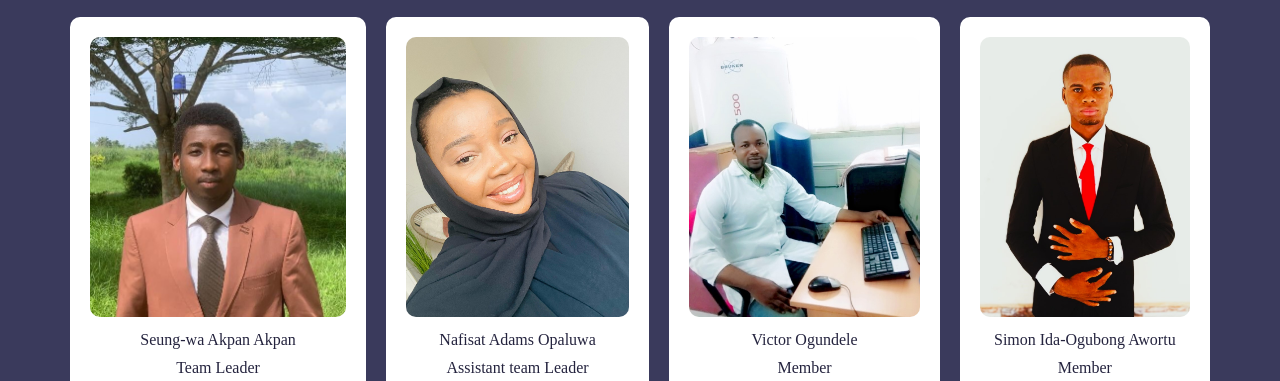
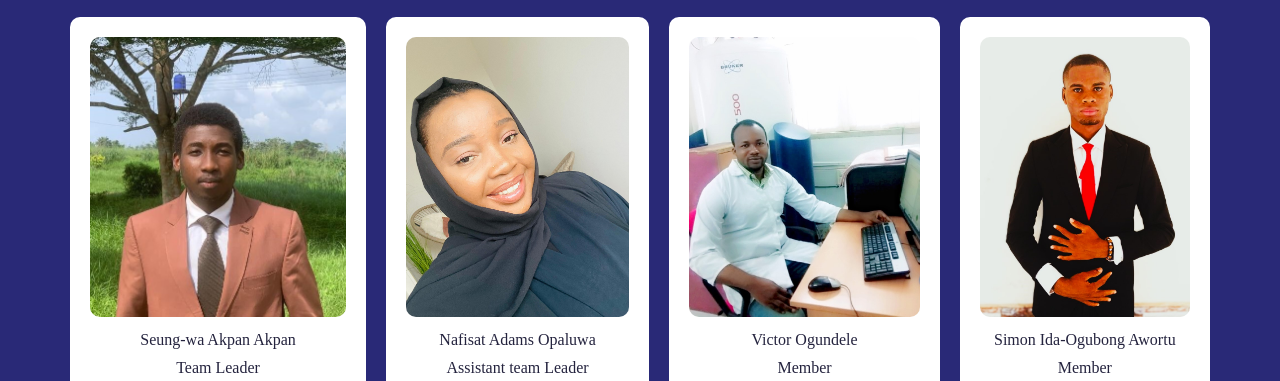
Before and after one commit to idason002/Team-project, a plain HTML site: page index.html in a window 1280 px wide. Shown: the part 80-461 px from the top of the page. Drawn offline with Linux system fonts and the light colour scheme.

Commit message:
team project

```diff
--- a/style.css
+++ b/style.css
@@ -6,7 +6,7 @@
 
 
 body{
-    background-color: #3A3A5C;
+    background-color: #292977;
     min-height: 100vh;
     width: 100%;
 }
```
